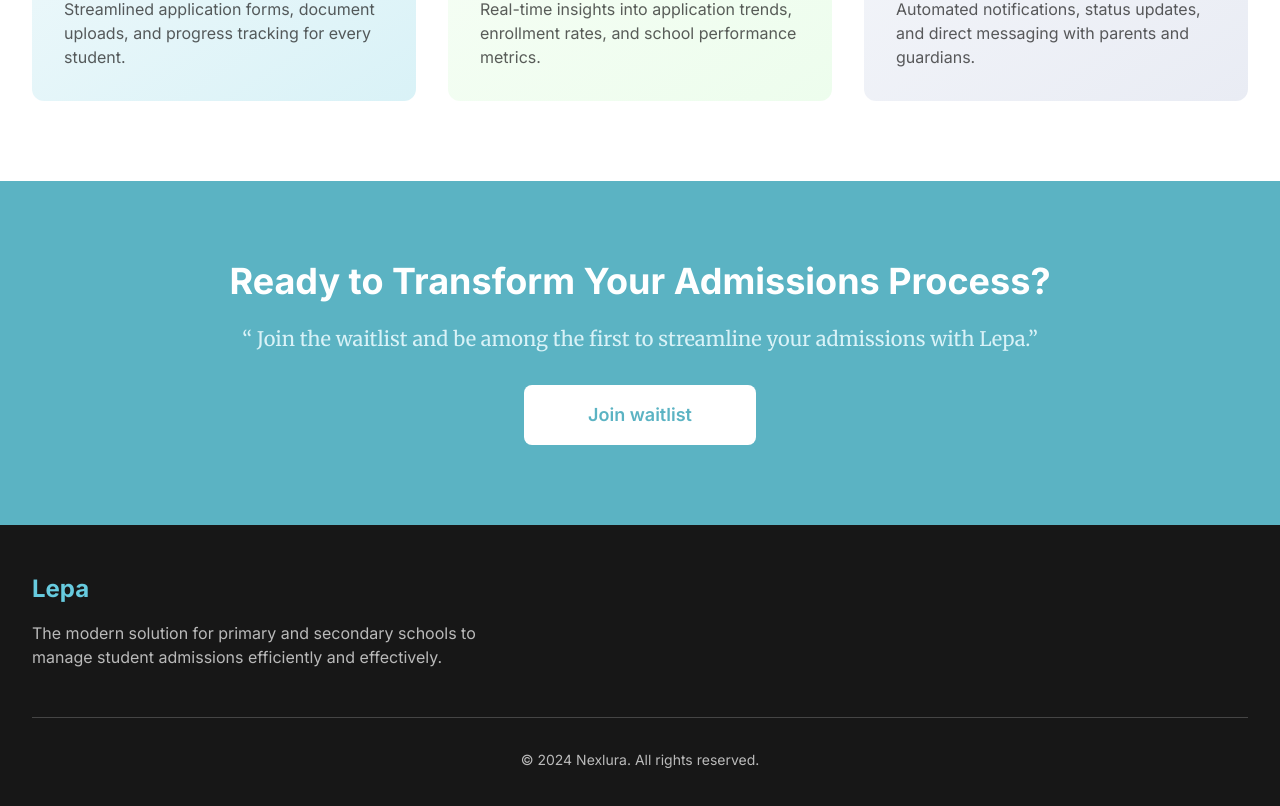
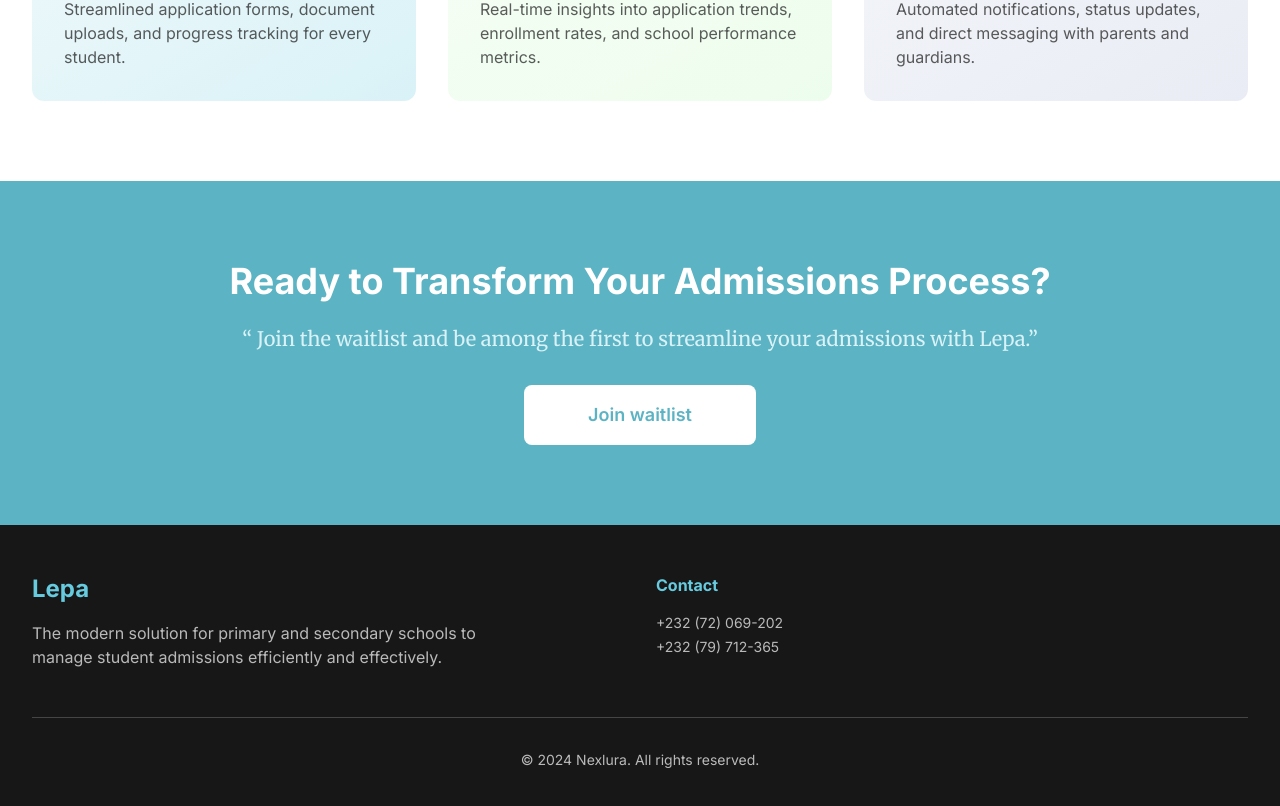
Before and after one commit to nexlura/lepa, a Next.js app: page / in a window 1280 px wide. Shown: the part 1030-1836 px from the top of the page. Built offline with nearby package versions, Linux system fonts and the light colour scheme.

Commit message:
add contact section to page footer

```diff
--- a/src/components/Footer.tsx
+++ b/src/components/Footer.tsx
@@ -9,6 +9,17 @@
                         <p className="text-white/70 mb-4 max-w-md">
                             The modern solution for primary and secondary schools to manage student admissions efficiently and effectively.
                         </p>
+                    </div>
+                    <div className="col-span-2">
+                        <h4 className="text-md font-bold text-primary-400 mb-4">Contact</h4>
+                        <div className="mt-1 text-white/70 text-sm">
+                            <dt className="sr-only">Phone number</dt>
+                            <dd>+232 (72) 069-202</dd>
+                        </div>
+                        <div className="mt-1 text-white/70 text-sm">
+                            <dt className="sr-only">Phone number</dt>
+                            <dd>+232 (79) 712-365</dd>
+                        </div>
                     </div>
 
                     {/* <div>
```
